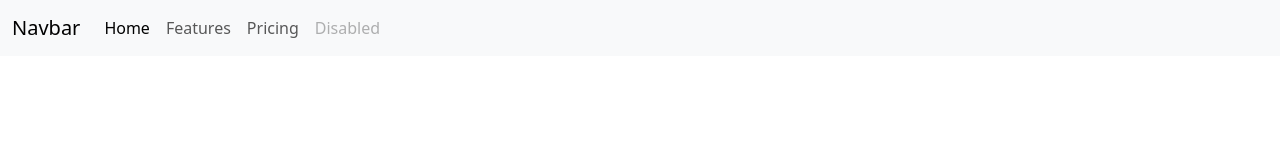
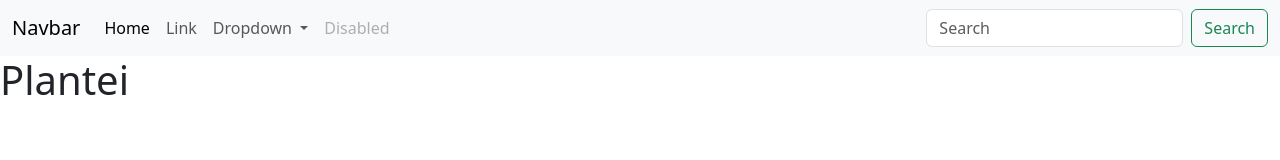
Before and after one commit to Carlosvianapereira/plantei-app, a plain HTML site: page index.html in a window 1280 px wide. Drawn offline with nearby package versions, Linux system fonts and the light colour scheme.

Commit message:
iniciando o projeto

```diff
--- a/index.html
+++ b/index.html
@@ -5,35 +5,50 @@
     <meta name="viewport" content="width=device-width, initial-scale=1.0">
     <title>plantei app</title>
     <link href="https://cdn.jsdelivr.net/npm/bootstrap@5.3.3/dist/css/bootstrap.min.css" rel="stylesheet" integrity="sha384-QWTKZyjpPEjISv5WaRU9OFeRpok6YctnYmDr5pNlyT2bRjXh0JMhjY6hW+ALEwIH" crossorigin="anonymous">
-     <!-- import do css do bootstrap -->
+     <!-- importando o css do bootstrap -->
 
      <link rel="stylesheet" href="style.css">
 </head>
 <body>
+    <!-- Navbar -->
     <nav class="navbar navbar-expand-lg bg-body-tertiary">
         <div class="container-fluid">
           <a class="navbar-brand" href="#">Navbar</a>
-          <button class="navbar-toggler" type="button" data-bs-toggle="collapse" data-bs-target="#navbarNav" aria-controls="navbarNav" aria-expanded="false" aria-label="Toggle navigation">
+          <button class="navbar-toggler" type="button" data-bs-toggle="collapse" data-bs-target="#navbarSupportedContent" aria-controls="navbarSupportedContent" aria-expanded="false" aria-label="Toggle navigation">
             <span class="navbar-toggler-icon"></span>
           </button>
-          <div class="collapse navbar-collapse" id="navbarNav">
-            <ul class="navbar-nav">
+          <div class="collapse navbar-collapse" id="navbarSupportedContent">
+            <ul class="navbar-nav me-auto mb-2 mb-lg-0">
               <li class="nav-item">
                 <a class="nav-link active" aria-current="page" href="#">Home</a>
               </li>
               <li class="nav-item">
-                <a class="nav-link" href="#">Features</a>
+                <a class="nav-link" href="#">Link</a>
               </li>
-              <li class="nav-item">
-                <a class="nav-link" href="#">Pricing</a>
+              <li class="nav-item dropdown">
+                <a class="nav-link dropdown-toggle" href="#" role="button" data-bs-toggle="dropdown" aria-expanded="false">
+                  Dropdown
+                </a>
+                <ul class="dropdown-menu">
+                  <li><a class="dropdown-item" href="#">Action</a></li>
+                  <li><a class="dropdown-item" href="#">Another action</a></li>
+                  <li><hr class="dropdown-divider"></li>
+                  <li><a class="dropdown-item" href="#">Something else here</a></li>
+                </ul>
               </li>
               <li class="nav-item">
                 <a class="nav-link disabled" aria-disabled="true">Disabled</a>
               </li>
             </ul>
+            <form class="d-flex" role="search">
+              <input class="form-control me-2" type="search" placeholder="Search" aria-label="Search">
+              <button class="btn btn-outline-success" type="submit">Search</button>
+            </form>
           </div>
         </div>
       </nav>
 
+      <h1>Plantei</h1>
+      <script src="https://cdn.jsdelivr.net/npm/bootstrap@5.3.5/dist/js/bootstrap.bundle.min.js" integrity="sha384-k6d4wzSIapyDyv1kpU366/PK5hCdSbCRGRCMv+eplOQJWyd1fbcAu9OCUj5zNLiq" crossorigin="anonymous"></script>
 </body>
 </html>
```
